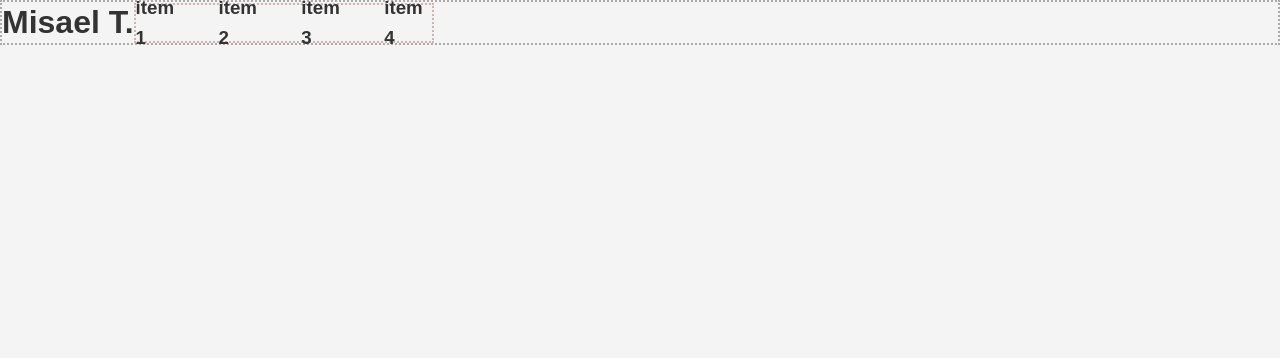
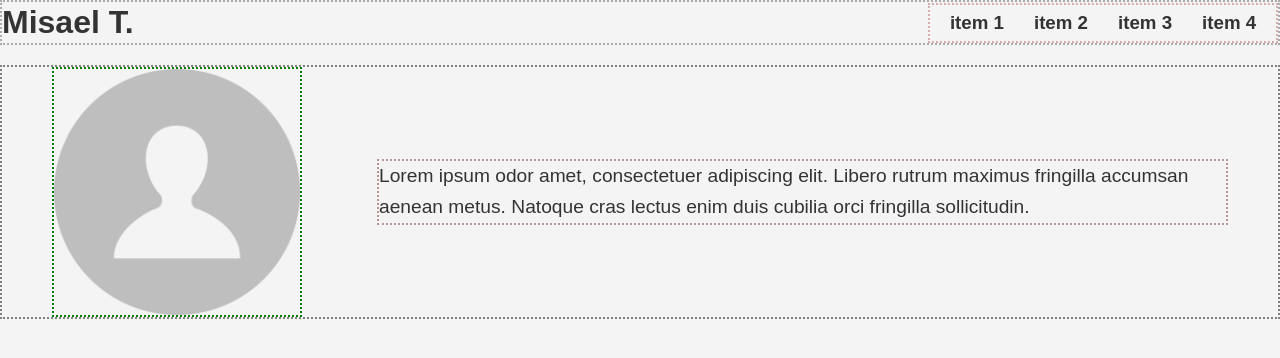
Before and after one commit to dev-misa/PersonalPortfolio, a React (Vite) app: page / in a window 1280 px wide. Shown: the top 358 px of the page. Built offline with nearby package versions, Linux system fonts and the light colour scheme.

Commit message:
added assets

```diff
--- a/src/App.css
+++ b/src/App.css
@@ -2,9 +2,22 @@
 .Banner {
     position:fixed;top:0;left:0;height: 45px;width: 100%;
     border: 2px dotted rgb(170, 170, 170);display:flex;justify-content: flex;align-items: center;
+
 }
 .Banner .NavLinks {
-    border:2px dotted rgb(215, 173, 173);width:300px;height:40px;
-    display:flex;justify-content: flex-end;align-items: center;
-    gap:35.5px
+    border:2px dotted rgb(215, 173, 173);width:350px;height:40px;
+    display:flex;justify-content: center;align-items: center;
+    gap:30px;margin-left: auto;
 }
+.AboutMe-Container {
+display:flex;justify-content: center;align-items: center;
+gap:75px;padding: 0 50px;border: 2px dotted gray;margin:65px 0px 0px 0px;
+}
+.DefaultIcon img {
+    height:250px;display:flex;justify-content: center;align-items: left;
+    border: 2px dotted green;
+}
+.AbtMe {
+    border: 2px dotted rgb(186, 148, 148);
+    flex: 1;font-size: 1.2rem;
+}
--- a/src/App.jsx
+++ b/src/App.jsx
@@ -1,12 +1,15 @@
 import React from 'react';
 import './App.css';
 import Banner from './components/Banner';
+import AboutMe from './components/AboutMe';
 
 function App() {
   return (
 
-      <Banner />
-
+      <div>
+        <Banner />
+        <AboutMe />
+      </div>
   );
 }
 
--- /dev/null
+++ b/src/components/AboutMe.jsx
@@ -0,0 +1,22 @@
+import React from 'react'
+import avatarDefault from '../assets/avatar-default.png';
+function AboutMe() {
+  return (
+
+        <div className="AboutMe-Container">
+            <div className="DefaultIcon">
+                <img src={avatarDefault} alt="image" />
+            </div>
+            <div className="AbtMe">
+                <p>
+                    Lorem ipsum odor amet, consectetuer adipiscing elit.
+                 Libero rutrum maximus fringilla accumsan aenean metus.
+                 Natoque cras lectus enim duis cubilia orci fringilla sollicitudin.
+                </p>
+            </div>
+        </div>
+
+  )
+}
+
+export default AboutMe
--- a/src/index.css
+++ b/src/index.css
@@ -8,9 +8,6 @@ body {
   -webkit-font-smoothing: antialiased;
   -moz-osx-font-smoothing: grayscale;
   display: flex;
-  justify-content: center;  /* Center horizontally */
-  align-items: center;      /* Center vertically */
-  height: 100vh;
 }
 
 #root {
```
Also changed, not shown: src/assets/avatar-default.png (added).
